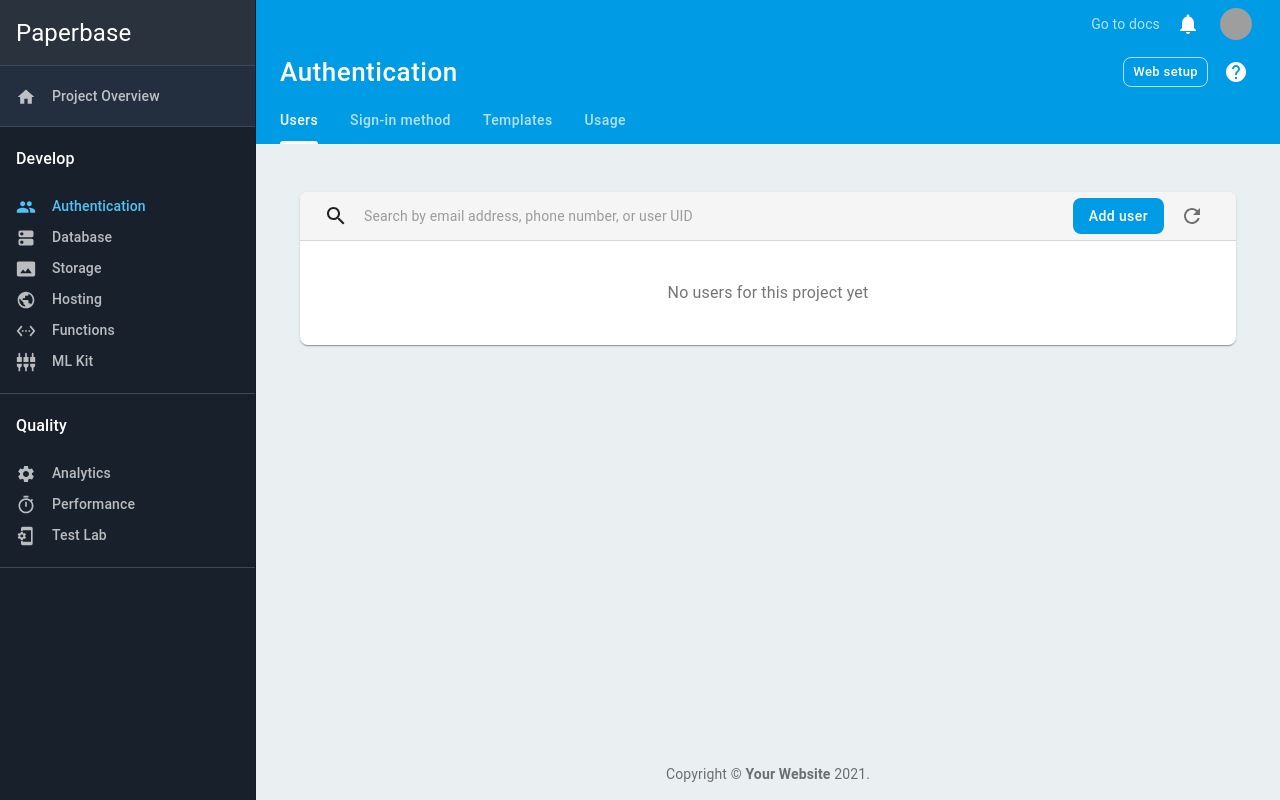
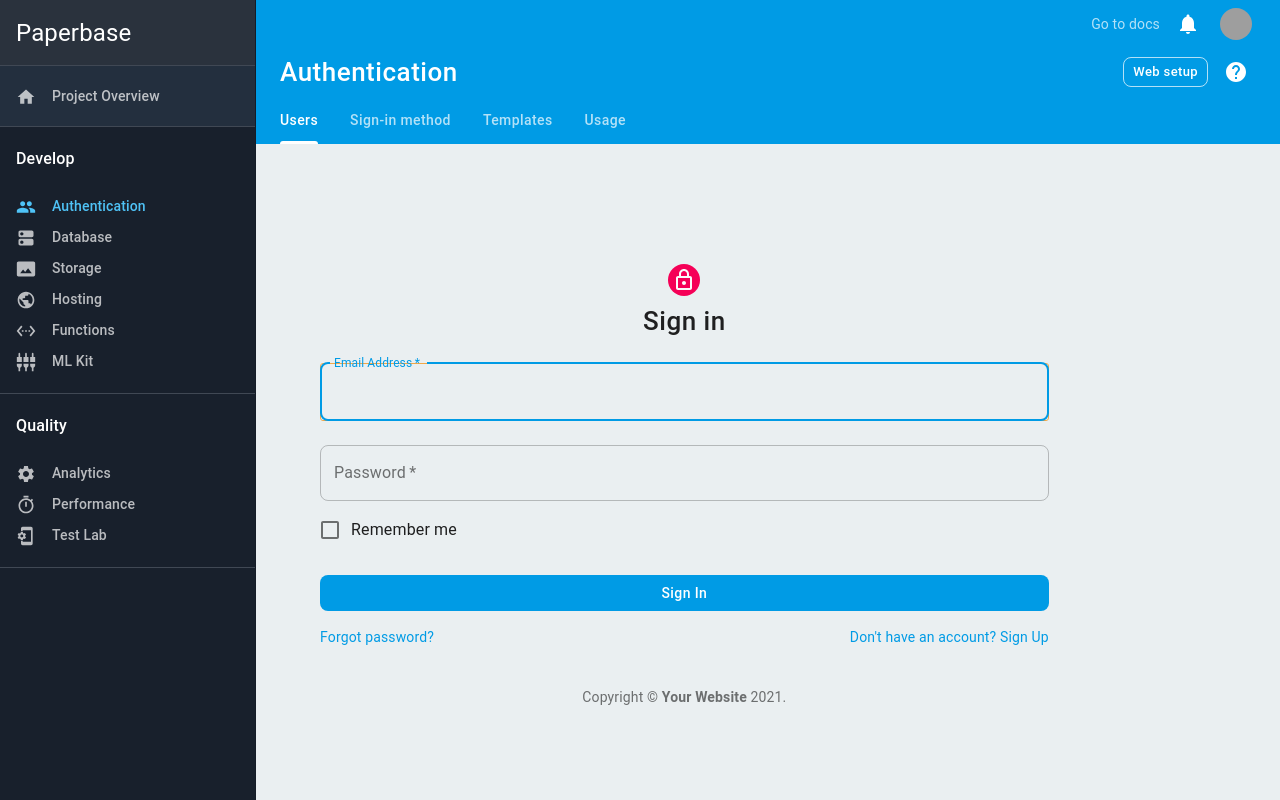
Before and after one commit to brownnicholasj/homeFax, a React (Create React App) app in the folder client/: page / in a window 1280 px wide. Shown: the top 800 px of the page. Built offline with nearby package versions, Linux system fonts and the light colour scheme; grey boxes are pictures that could not be loaded.

Commit message:
added signin page and conditional logic boilerplate

```diff
--- /dev/null
+++ b/client/src/components/SignIn.js
@@ -0,0 +1,120 @@
+import React from 'react';
+import Avatar from '@material-ui/core/Avatar';
+import Button from '@material-ui/core/Button';
+import CssBaseline from '@material-ui/core/CssBaseline';
+import TextField from '@material-ui/core/TextField';
+import FormControlLabel from '@material-ui/core/FormControlLabel';
+import Checkbox from '@material-ui/core/Checkbox';
+import Link from '@material-ui/core/Link';
+import Box from '@material-ui/core/Box';
+import Grid from '@material-ui/core/Grid';
+import LockOutlinedIcon from '@material-ui/icons/LockOutlined';
+import Typography from '@material-ui/core/Typography';
+import { makeStyles } from '@material-ui/core/styles';
+
+function Copyright() {
+	return (
+		<Typography variant="body2" color="textSecondary" align="center">
+			{'Copyright © '}
+			<Link color="inherit" href="https://material-ui.com/">
+				Your Website
+			</Link>{' '}
+			{new Date().getFullYear()}
+			{'.'}
+		</Typography>
+	);
+}
+
+const useStyles = makeStyles((theme) => ({
+	root: {
+		height: '100vh',
+	},
+	paper: {
+		margin: theme.spacing(8, 4),
+		display: 'flex',
+		flexDirection: 'column',
+		alignItems: 'center',
+	},
+	avatar: {
+		margin: theme.spacing(1),
+		backgroundColor: theme.palette.secondary.main,
+	},
+	form: {
+		width: '100%', // Fix IE 11 issue.
+		marginTop: theme.spacing(1),
+	},
+	submit: {
+		margin: theme.spacing(3, 0, 2),
+	},
+}));
+
+export default function SignInSide() {
+	const classes = useStyles();
+
+	return (
+		<Grid container component="main" className={classes.root}>
+			<CssBaseline />
+
+			<div className={classes.paper}>
+				<Avatar className={classes.avatar}>
+					<LockOutlinedIcon />
+				</Avatar>
+				<Typography component="h1" variant="h5">
+					Sign in
+				</Typography>
+				<form className={classes.form} noValidate>
+					<TextField
+						variant="outlined"
+						margin="normal"
+						required
+						fullWidth
+						id="email"
+						label="Email Address"
+						name="email"
+						autoComplete="email"
+						autoFocus
+					/>
+					<TextField
+						variant="outlined"
+						margin="normal"
+						required
+						fullWidth
+						name="password"
+						label="Password"
+						type="password"
+						id="password"
+						autoComplete="current-password"
+					/>
+					<FormControlLabel
+						control={<Checkbox value="remember" color="primary" />}
+						label="Remember me"
+					/>
+					<Button
+						type="submit"
+						fullWidth
+						variant="contained"
+						color="primary"
+						className={classes.submit}
+					>
+						Sign In
+					</Button>
+					<Grid container>
+						<Grid item xs>
+							<Link href="#" variant="body2">
+								Forgot password?
+							</Link>
+						</Grid>
+						<Grid item>
+							<Link href="#" variant="body2">
+								{"Don't have an account? Sign Up"}
+							</Link>
+						</Grid>
+					</Grid>
+					<Box mt={5}>
+						<Copyright />
+					</Box>
+				</form>
+			</div>
+		</Grid>
+	);
+}
--- a/client/src/pages/PaperBase.js
+++ b/client/src/pages/PaperBase.js
@@ -12,6 +12,8 @@
 import Navigator from '../components/Navigator';
 import Content from '../components/Content';
 import Header from '../components/Header';
+import { useState } from 'react';
+import SignInSide from '../components/SignIn';
 
 function Copyright() {
 	return (
@@ -173,6 +175,8 @@
 		setMobileOpen(!mobileOpen);
 	};
 
+	const [isLoggedIn, setIsLoggedIn] = useState(false);
+
 	return (
 		<ThemeProvider theme={theme}>
 			<div className={classes.root}>
@@ -193,7 +197,7 @@
 				<div className={classes.app}>
 					<Header onDrawerToggle={handleDrawerToggle} />
 					<main className={classes.main}>
-						<Content />
+						{isLoggedIn ? <Content /> : <SignInSide></SignInSide>}
 					</main>
 					<footer className={classes.footer}>
 						<Copyright />
```
